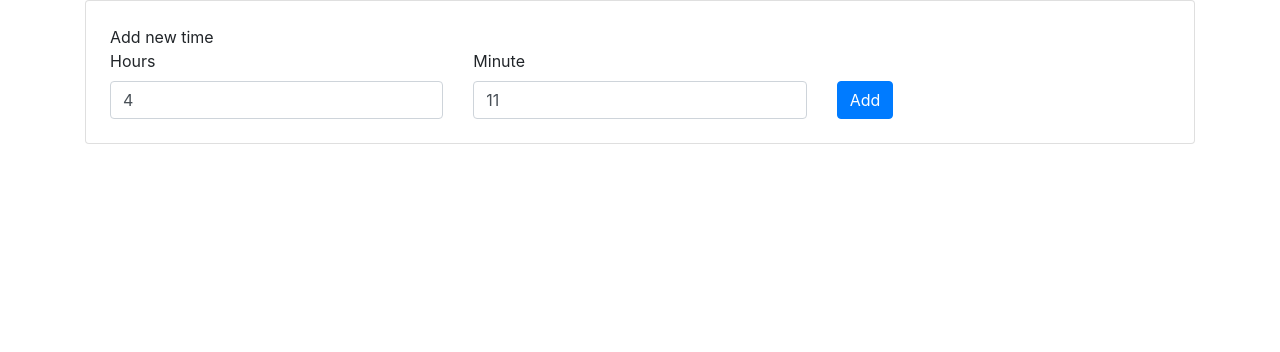
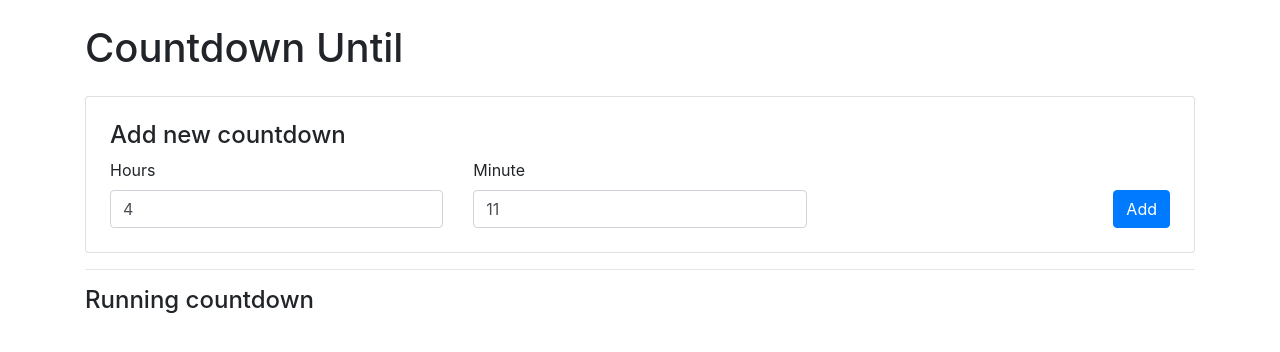
Before and after one commit to christoment/countdown-until, an Angular app: page / in a window 1280 px wide. Shown: the top 352 px of the page. Built offline with nearby package versions, Linux system fonts and the light colour scheme.

Commit message:
Cosmetic update

```diff
--- a/src/app/app.component.html
+++ b/src/app/app.component.html
@@ -1,9 +1,16 @@
-<div class="container">
+<div class="container my-4">
+  <h1>Countdown Until</h1>
+
+  <div class="my-4">
     <app-countdown-input></app-countdown-input>
 
+    <hr>
+
+    <h4>Running countdown</h4>
     <ng-container *ngFor="let target of countdownList$ | async; let i = index">
       <app-countdown-display
         (deleteTime)="deleteItem(i)"
         [targetTime]="target"></app-countdown-display>
     </ng-container>
   </div>
+</div>
--- a/src/app/app.component.ts
+++ b/src/app/app.component.ts
@@ -1,6 +1,7 @@
 import { Component, OnInit } from '@angular/core';
 import { CountdownService } from './services/countdown.service';
 import { Observable } from 'rxjs';
+import { Title } from '@angular/platform-browser';
 
 @Component({
   selector: 'app-root',
@@ -8,13 +9,14 @@ import { Observable } from 'rxjs';
   styleUrls: ['./app.component.scss']
 })
 export class AppComponent implements OnInit {
-  title = 'countdown-until';
-
   countdownList$: Observable<Date[]>;
 
   constructor(
     private countdownService: CountdownService,
-  ) {}
+    titleService: Title,
+  ) {
+    titleService.setTitle('Countdown Until');
+  }
 
   ngOnInit(): void {
     this.countdownList$ = this.countdownService.getTargetTimeList();
--- a/src/app/countdown-display/countdown-display.component.html
+++ b/src/app/countdown-display/countdown-display.component.html
@@ -2,10 +2,7 @@
   <div class="row align-items-center">
     <div class="col-9">
       <div>
-        Timer for: {{ targetTime | date: 'HH:mm' }}
-      </div>
-      <div>
-        Time until:
+        Time until: {{ targetTime | date: 'HH:mm' }}
       </div>
       <div class="display-4">
         {{ timeUntilString }}
--- a/src/app/countdown-input/countdown-input.component.html
+++ b/src/app/countdown-input/countdown-input.component.html
@@ -2,7 +2,7 @@
   <form [formGroup]="formGroup"
         (ngSubmit)="submitForm()">
     <div class="time-input-container">
-      <div>Add new time</div>
+      <h4>Add new countdown</h4>
       <div class="row">
         <div class="col-4">
           <label class="d-block">Hours</label>
@@ -22,7 +22,7 @@
                  class="form-control"
                  type="number" min="0" max="59">
         </div>
-        <div class="col-4">
+        <div class="col-4 text-right">
           <button class="btn btn-primary" type="submit">Add</button>
         </div>
       </div>
```
Lines whose indentation alone changed are shown as unchanged.
